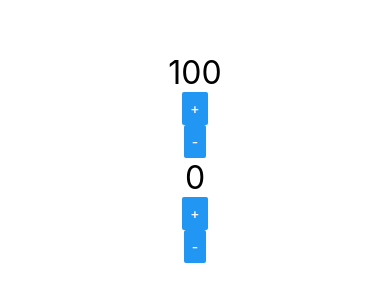
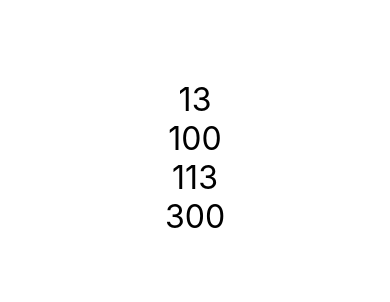
Before and after one commit to MDOBreno/RNAula02Exercicios, a React Native app: screen / in a window 390 px wide. Shown: the part 264-566 px from the top of the page. Built offline with nearby package versions, Linux system fonts and the light colour scheme.

Commit message:
- Secao03Aula32 - Comunicacao direta - correcao de nomecaltura no snippet compfunc de porps para props

```diff
--- a/src/App.js
+++ b/src/App.js
@@ -14,7 +14,8 @@
 //                         <Text>Primeiro Componente!!!</Text>
 //                     </SafeAreaView>
 
-import Contador from './componentes/Contador'
+import Pai from './componentes/direta/Pai'
+// import Contador from './componentes/Contador'
 // import Botao from './componentes/Botao'
 // import Titulo from './componentes/Titulo'
 // import Aleatorio from './componentes/Aleatorio'
@@ -29,9 +30,10 @@
 export default ()=> (
     <SafeAreaView style={style.App}>
         {/* <View> */}
+            <Pai />
+            {/*
             <Contador inicial={100} passo={13} />
             <Contador />
-            {/*
             <Botao />
             <Titulo principal="Cadastro Produto"
                     secundario="Tela de cadastro do produto" />
--- /dev/null
+++ b/src/componentes/direta/Filho.js
@@ -0,0 +1,19 @@
+import React from 'react'
+import { SafeAreaView, Text } from 'react-native'
+import Estilo from '../estilo'
+
+
+export default props => {
+
+    return (
+        <>
+            <Text style={Estilo.txtG}>
+                {props.a}
+            </Text>
+            <Text style={Estilo.txtG}>
+                {props.b}
+            </Text>
+        </>
+
+    )
+}
--- /dev/null
+++ b/src/componentes/direta/Pai.js
@@ -0,0 +1,14 @@
+import React from 'react'
+import Filho from './Filho'
+
+
+export default props => {
+    let x = 13
+    let y = 100
+    return (
+        <>
+            <Filho a={x} b={y} />
+            <Filho a={x+100} b={y+200} />
+        </>
+    )
+}
```
